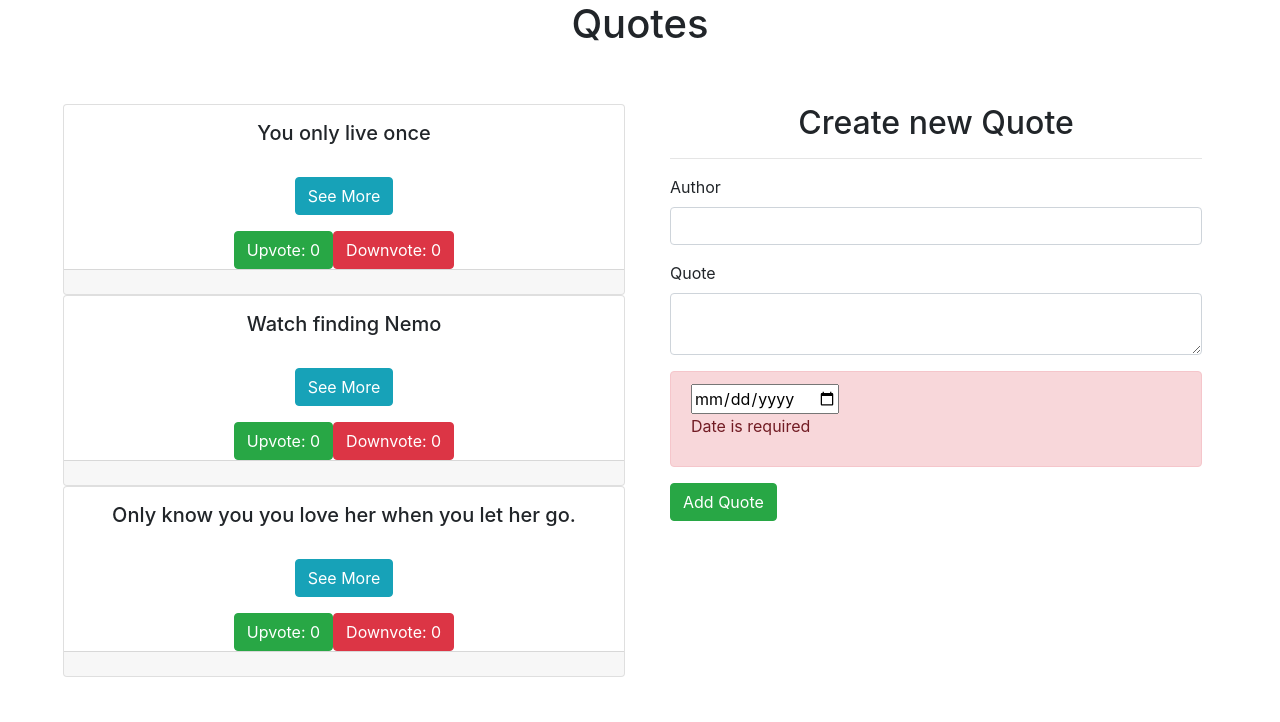
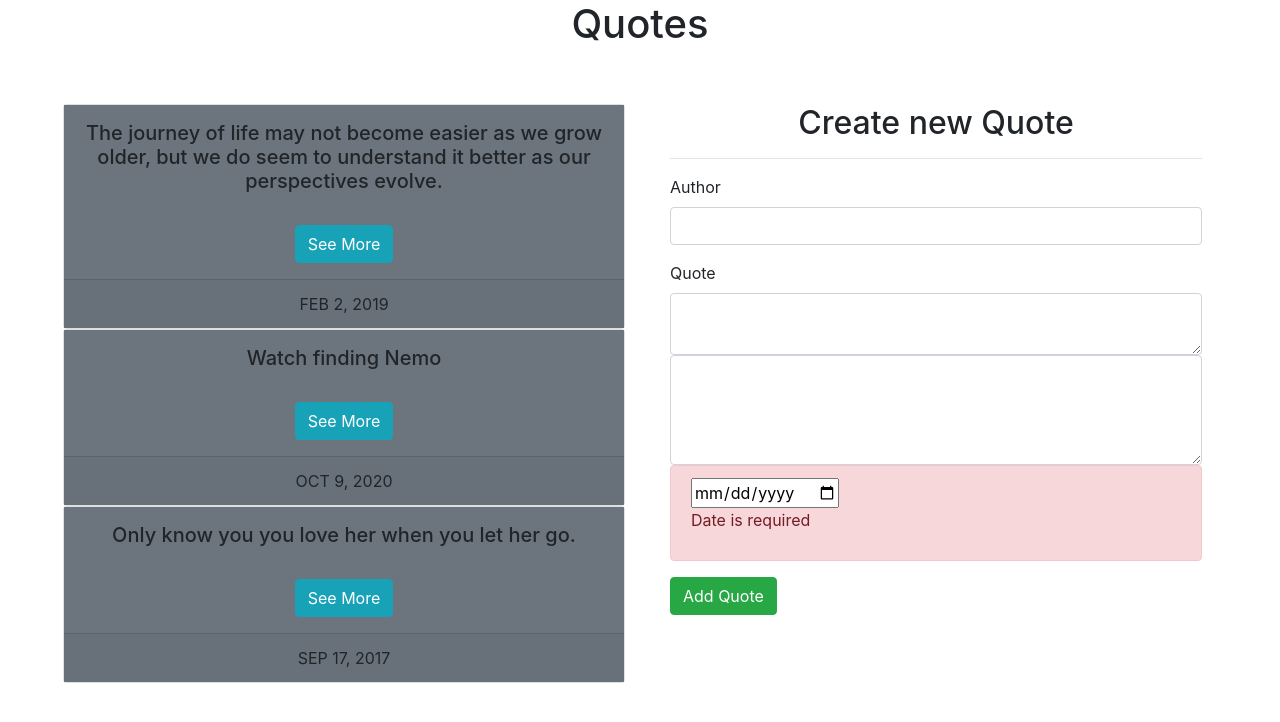
Before and after one commit to Ashisoma/Quote, an Angular app: page / in a window 1280 px wide. Shown: the top 722 px of the page. Built offline with nearby package versions, Linux system fonts and the light colour scheme.

Commit message:
addd toggle function

```diff
--- a/src/app/app.component.html
+++ b/src/app/app.component.html
@@ -9,4 +9,3 @@
 <app-quotes></app-quotes>
 </body>
 </html>
-<!--<below is the code for increasing the votes -->
--- a/src/app/app.module.ts
+++ b/src/app/app.module.ts
@@ -1,5 +1,6 @@
 import { BrowserModule } from '@angular/platform-browser';
 import { NgModule } from '@angular/core';
+import { FormsModule } from '@angular/forms';
 
 import { AppRoutingModule } from './app-routing.module';
 import { AppComponent } from './app.component';
@@ -7,6 +8,7 @@ import { QuotesComponent } from './quotes/quotes.component';
 import { HighlightDirective } from './highlight.directive';
 import { QuoteFormComponent } from './quote-form/quote-form.component';
 import { QuoteDetailComponent } from './quote-detail/quote-detail.component';
+
 
 
 @NgModule({
@@ -19,7 +21,8 @@ import { QuoteDetailComponent } from './quote-detail/quote-detail.component';
   ],
   imports: [
     BrowserModule,
-    AppRoutingModule
+    AppRoutingModule,
+    FormsModule
   ],
   providers: [],
   bootstrap: [AppComponent]
--- a/src/app/quote-detail/quote-detail.component.html
+++ b/src/app/quote-detail/quote-detail.component.html
@@ -1,3 +1,10 @@
+
 <p>{{quote.author}}</p>
 
 <button (click)= 'quoteDelete(true)' class="btn btn-outline-danger">Delete Quote</button>
+<div>
+    <span (click)="increment(true)" class="btn btn-success"> Upvote: {{likes}} </span>
+    <span>
+      <button (click)="decrement(true)" class="btn btn-danger"> Downvote: {{dislikes}} </button>
+    </span>
+  </div>
--- a/src/app/quote-detail/quote-detail.component.ts
+++ b/src/app/quote-detail/quote-detail.component.ts
@@ -7,21 +7,29 @@ import { Quote } from '../quote'
 })
 export class QuoteDetailComponent implements OnInit {
 
-  @Input() quote: Quote
-  @Output() isComplete = new EventEmitter<boolean>();
+  @Input() quote: Quote;
+  likes: number =0;
+  dislikes: number =0;
+  @Output() deleteQuote = new EventEmitter<boolean>();
 
-  quoteComplete(complete:boolean){
-    this.isComplete.emit(complete)
+  quoteDelete(deleteIt:boolean){
+   this.deleteQuote.emit(deleteIt)
+  }
+  counted(click){}
+
+  increment(clik) {
+    if (clik){ this.likes++;}
+    return this.likes
   }
 
-  quoteDelete(complete:boolean){
-    this.isComplete.emit(complete)
+  decrement(clik) {
+    if (clik){ this.dislikes++;}
+    return this.dislikes
   }
-
 
   constructor() { }
 
-  ngOnInit(): void {
+  ngOnInit() {
   }
 
 }
--- a/src/app/quote-form/quote-form.component.html
+++ b/src/app/quote-form/quote-form.component.html
@@ -3,17 +3,27 @@
         Create new Quote
     </h2>
     <hr>
-    <div class="form-group">
-        <label for="name">Author</label>
-        <input type="text" required class="form-control" id="name">
-    </div>
-    <div class="form-group">
+    <form (ngSubmit)='submitQuote()' #quoteForm='ngForm'>
+        <div class="form-group">
+            <label for="name">Author</label>
+            <input type="text" class="form-control" id="name" [(ngModel)]="newQuote.name" name="name" #name='ngModel' required>
+            <div [hidden]="name.valid || name.pristine" class="alert alert-danger">
+              <p>Author is required</p>
+            </div>
+        </div>
+    <!-- <div class="form-group">
+        <label for="author">Author</label>
+        <input type="text" required class="form-control" id="author">
+    </div> -->
+    <div>
         <label for="quote">Quote</label>
         <textarea class="form-control" id="quote"></textarea>
+           <textarea class="form-control" id="author" rows="4" [(ngModel)]="newQuote.author" name="author" #author="ngModel" required></textarea>
     </div>
     <div class="alert alert-danger">
         <input type="date" required id="date">
         <p>Date is required</p>
     </div>
-    <button type="submit"  (click)='submitQuote()' class="btn btn-success">Add Quote</button>
+    <button type="submit" class="btn btn-success">Add Quote</button>
+    </form>
 </div>
--- a/src/app/quote-form/quote-form.component.ts
+++ b/src/app/quote-form/quote-form.component.ts
@@ -17,7 +17,7 @@ export class QuoteFormComponent implements OnInit {
 
   constructor() { }
 
-  ngOnInit() {
+  ngOnInit():void {
   }
 
 }
--- a/src/app/quote.ts
+++ b/src/app/quote.ts
@@ -1,16 +1,16 @@
 export class Quote {
 
-  date: Date;
-   author: string;
-   upvote: number;
-   downvote: number;
+  // date: Date;
+   // author: string;
+  //  upvote: number;
+  //  downvote: number;
 
-  showDetails: boolean;
-  constructor(public id: number,public name: string,author:string, completeDate: Date){
-   this.upvote = 0;
+  public showDetails: boolean;
+  constructor(public id: number,public name: string,public author:string,public submitDate: Date){
+  // this.upvote = 0;
   //  this.id = 0;
-   this.downvote = 0;
-   this.date = completeDate;
+  // this.downvote = 0;
+  // this.date = completeDate;
   this.author= author;
   this.showDetails= false;
   }
--- a/src/app/quotes/quotes.component.html
+++ b/src/app/quotes/quotes.component.html
@@ -3,25 +3,21 @@
 
   <div class="p-5 row">
     <div class="col-md-6">
-      <div *ngFor='let quote of quote;let i=index' class="card text-center">
-        <div class="cardheader text-center pt-3">
+      <div *ngFor='let quote of quotes;let i=index' class="card text-center">
+        <div class="cardheader text-center pt-3 bg-secondary">
           <h5> {{quote.name}}</h5><br>
 
           <p (click)='toggleDetails(i)' class="btn btn-info">See More</p>
-          <div>
-            <span (click)="increment(i)" class="btn btn-success"> Upvote: {{quote.upvote}} </span>
-            <span>
-              <button (click)="decrement(i)" class="btn btn-danger"> Downvote: {{quote.downvote}} </button>
-            </span>
-          </div>
+          <app-quote-detail *ngIf='quote.showDetails'[quote]='quote'></app-quote-detail>
+
           <div class="card-footer">
-            {{quote.completeDate | date | uppercase}}
+            {{quote.submitDate | date | uppercase}}
           </div>
         </div>
       </div>
     </div>
     <div class="col-md-6">
-    <app-quote-form ></app-quote-form>
+    <app-quote-form (addQuote)='addNewQuote($event)' ></app-quote-form>
     </div>
   </div>
 </div>
--- a/src/app/quotes/quotes.component.ts
+++ b/src/app/quotes/quotes.component.ts
@@ -1,4 +1,4 @@
-import { Identifiers } from '@angular/compiler';
+//import { Identifiers } from '@angular/compiler';
 import { Component, OnInit } from '@angular/core';
 import { Quote } from '../quote';
 
@@ -9,48 +9,35 @@ import { Quote } from '../quote';
 })
 export class QuotesComponent implements OnInit
 {
-  quote: Quote[] = [
-    new Quote (1, 'You only live once','Drake',new  Date(2019,1,2)),
+  quotes: Quote[] = [
+    new Quote (1, 'The journey of life may not become easier as we grow older, but we do seem to understand it better as our perspectives evolve.','Drake',new  Date(2019,1,2)),
     new Quote(1, 'Watch finding Nemo', 'Onesmus Okali',new Date(2020,9,9)),
     new Quote(3,'Only know you you love her when you let her go.','Martin Chris', new Date(2017,8,17) )
 
   ];
   counted(index){}
-  //counter = 0;
-  increment(index) {
-    this.quote[index].upvote++;
-  }
-  //counterD = 0;
-  decrement(index) {
-    this.quote[index].downvote++;
-  }
-  deleteQuote(isComplete, index){
-    if (isComplete) {
-      let toDelete = confirm(`Are you sure you want to delete ${this.quote[index].name}?`)
-
-      if (toDelete){
-        this.quote.splice(index,1)
-      }
-    }
-  }
+  // counter = 0;
+  // increment(index) {
+  //   t
   constructor() { }
 
   toggleDetails(index){
-    this.quote[index].showDetails = !this.quote[index].showDetails;
+    this.quotes[index].showDetails = !this.quotes[index].showDetails;
   }
 
   completeQuote(isComplete, index){
     if (isComplete) {
-      this.quote.splice(index,1);
+      this.quotes.splice(index,1);
     }
   }
+
   addNewQuote(quote){
-   let goalLength = this.quote.length;
-   quote.id = goalLength +1;
-   quote.completeDate = new Date(quote.completeDate)
-   this.quote.push(quote)
+    let quoteLength = this.quotes.length;
+    quote.id = quoteLength +1;
+    quote.completeDate = new Date(quote.completeDate)
+    this.quotes.push(quote)
 
-  }
+   }
 
   ngOnInit() {
   }
```
